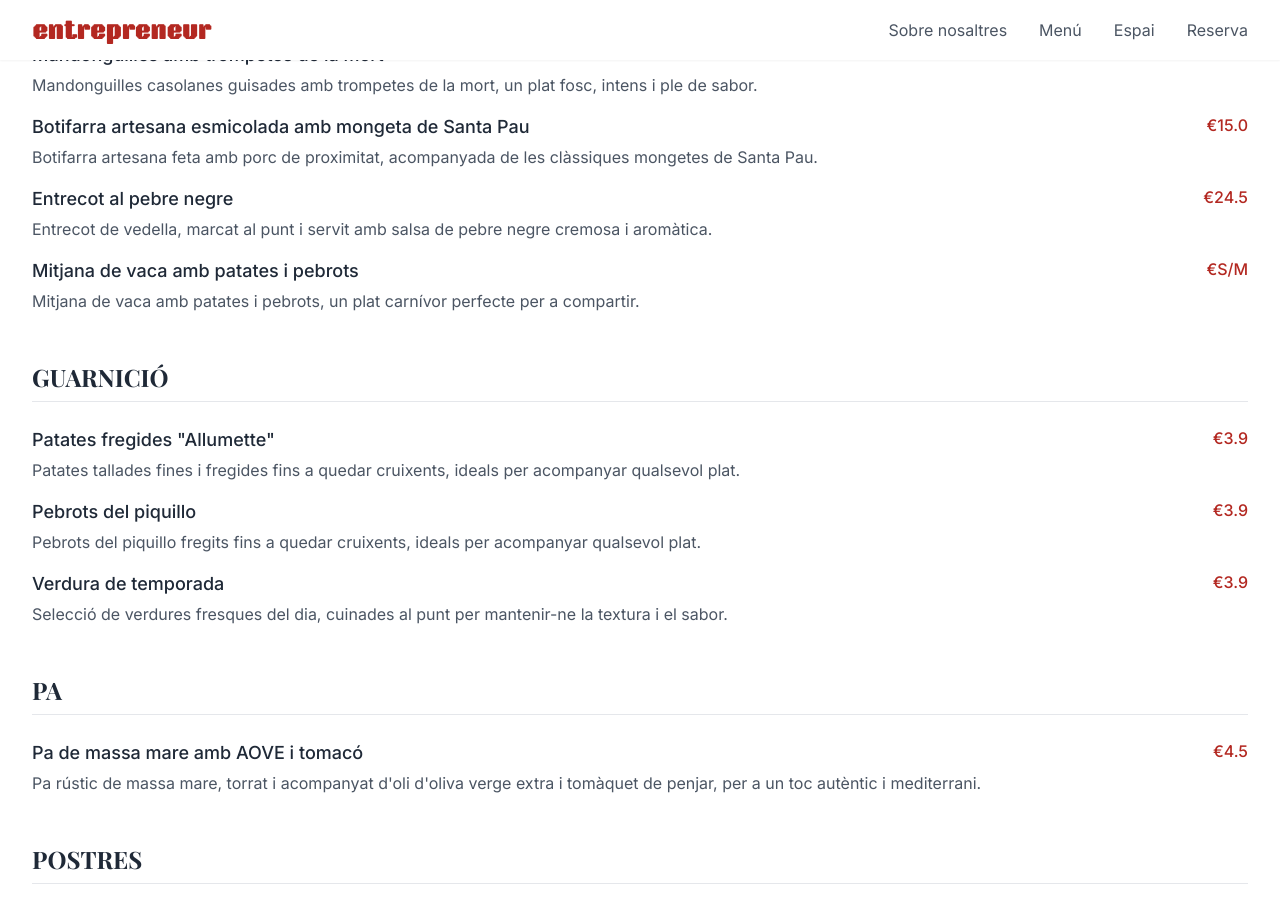
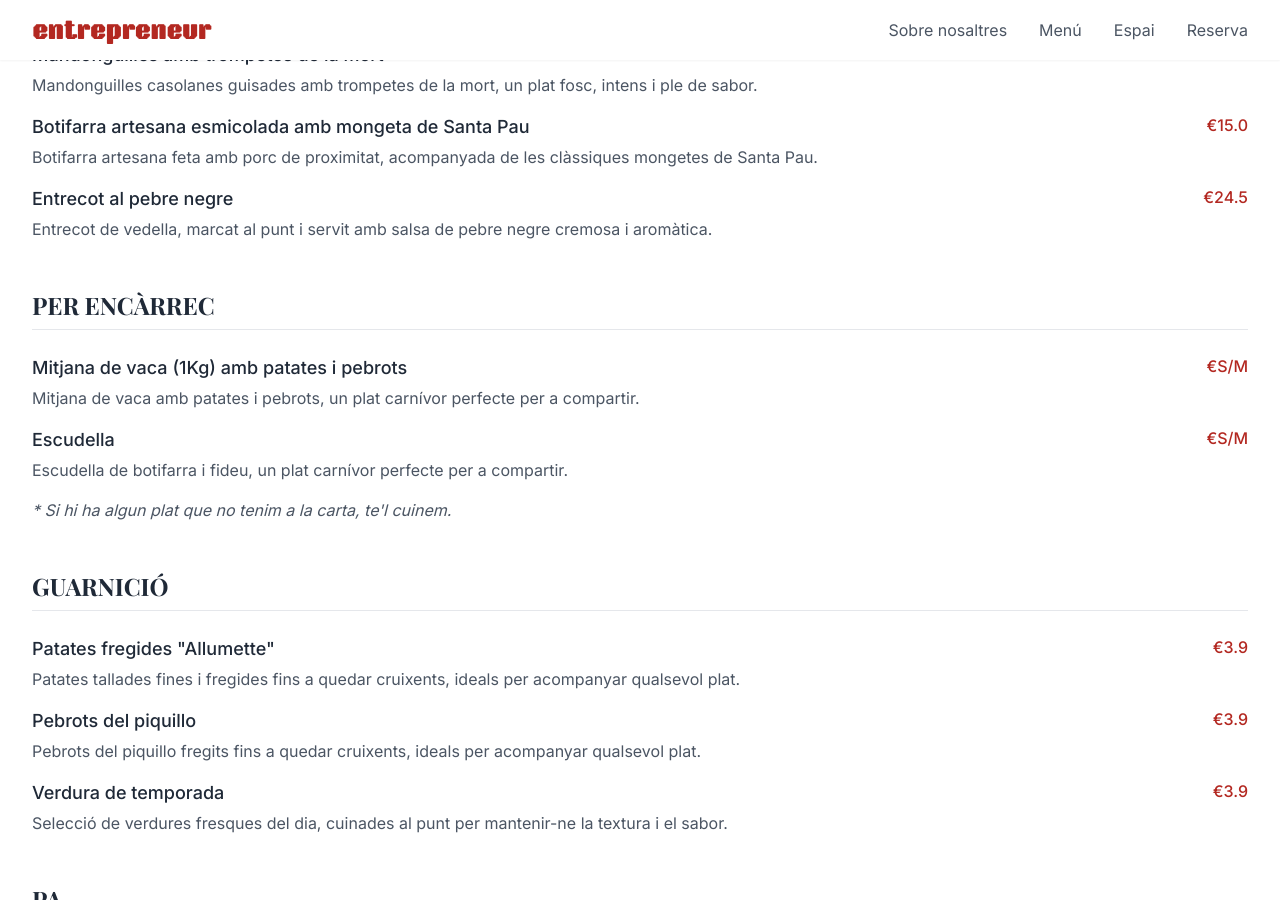
Before and after one commit to itnig-it/lentrepreneur, a Jekyll site: the page built from menu.html, in a window 1280 px wide and 900 px high, scrolled down 5339 px. Built offline with Jekyll 4.4.1, drawn with Linux system fonts in a browser that asks for light colours; some web fonts are replaced.

Commit message:
Añadir nota al final de la sección PER ENCARREC: si hay algún plato que no tenemos en la carta, te lo cocinamos

```diff
--- a/_data/menu.yml
+++ b/_data/menu.yml
@@ -662,15 +662,34 @@ menu:
           en: "Ribeye steak, grilled to perfection and served with creamy aromatic black pepper sauce."
           es: "Entrecot de ternera, marcado al punto y servido con salsa cremosa de pimienta negra."
 
+    - category:
+        ca: "PER ENCÀRREC"
+        en: "ON REQUEST"
+        es: "POR ENCARGO"
+      menu_area: "PLATS_PRINCIPALS"
+      note:
+        ca: "* Si hi ha algun plat que no tenim a la carta, te'l cuinem."
+        en: "* If there's a dish we don't have on the menu, we'll cook it for you."
+        es: "* Si hay algún plato que no tenemos en la carta, te lo cocinamos."
+      items:
       - name:
-          ca: "Mitjana de vaca amb patates i pebrots"
-          en: "Bone-in Ribeye with fries and peppers"
-          es: "Chuletón de vaca con patatas y pimientos"
+          ca: "Mitjana de vaca (1Kg) amb patates i pebrots"
+          en: "Beef middle (1kg) with fries and peppers"
+          es: "Chuletón de vaca (1kg) con patatas y pimientos"
         price: "S/M"
         description:
           ca: "Mitjana de vaca amb patates i pebrots, un plat carnívor perfecte per a compartir."
-          en: "Bone-in Ribeye with fries and peppers, a perfect meat dish to share."
-          es: "Chuletón de vaca con patatas y pimientos, un plato carnívoro perfecto para compartir."
+          en: "Beef middle with fries and peppers, a perfect meat dish to share."
+          es: "Mitjana de vaca con patatas y pimientos, un plato carnívoro perfecto para compartir."
+      - name:
+          ca: "Escudella"
+          en: "Catalan meat and vegetable stew"
+          es: "Escudella"
+        price: "S/M"
+        description:
+          ca: "Escudella de botifarra i fideu, un plat carnívor perfecte per a compartir."
+          en: "Catalan meat and vegetable stew, a perfect meat dish to share."
+          es: "Escudella de botifarra y fideu, un plato carnívoro perfecto para compartir."
 
 
 
--- a/menu-print.html
+++ b/menu-print.html
@@ -194,11 +194,11 @@ layout: null
         }
 
         .menu-note {
-            font-size: 7px;
+            font-size: 9px;
             font-style: italic;
             color: #666;
-            margin-bottom: 3px;
-            margin-top: -2px;
+            margin-bottom: 5px;
+            margin-top: 3px;
             text-transform: none;
             letter-spacing: normal;
         }
--- a/menu.html
+++ b/menu.html
@@ -138,6 +138,9 @@ title: Menú
                   {% endif %}
                 </div>
               {% endfor %}
+              {% if category.note %}
+                <p class="text-base text-gray-600 italic mt-4 mb-2">{{ category.note.ca }}</p>
+              {% endif %}
             </div>
           </div>
         {% endfor %}
```
